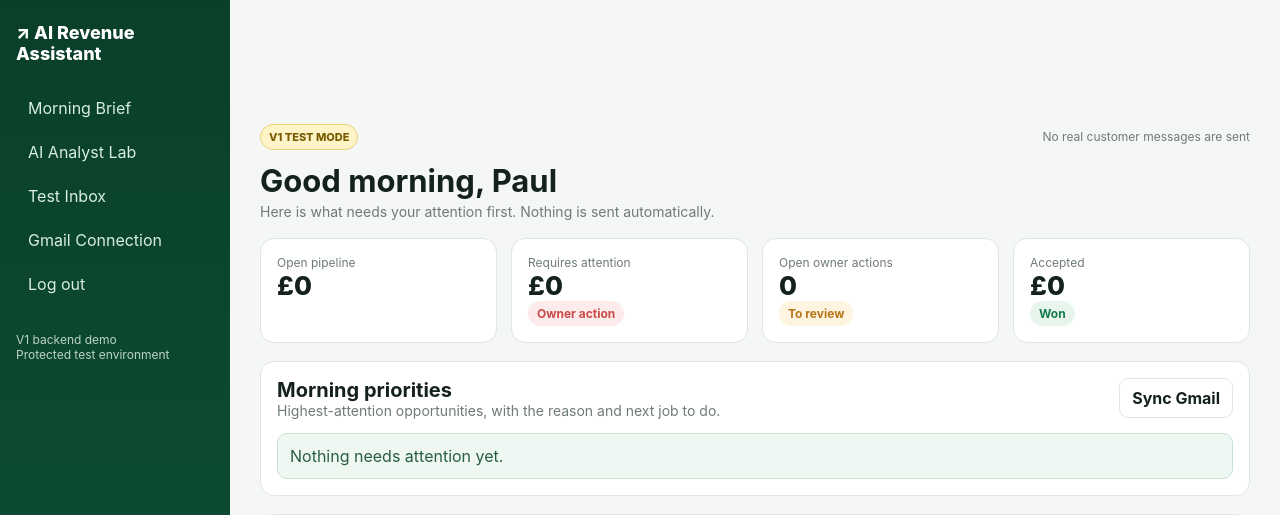
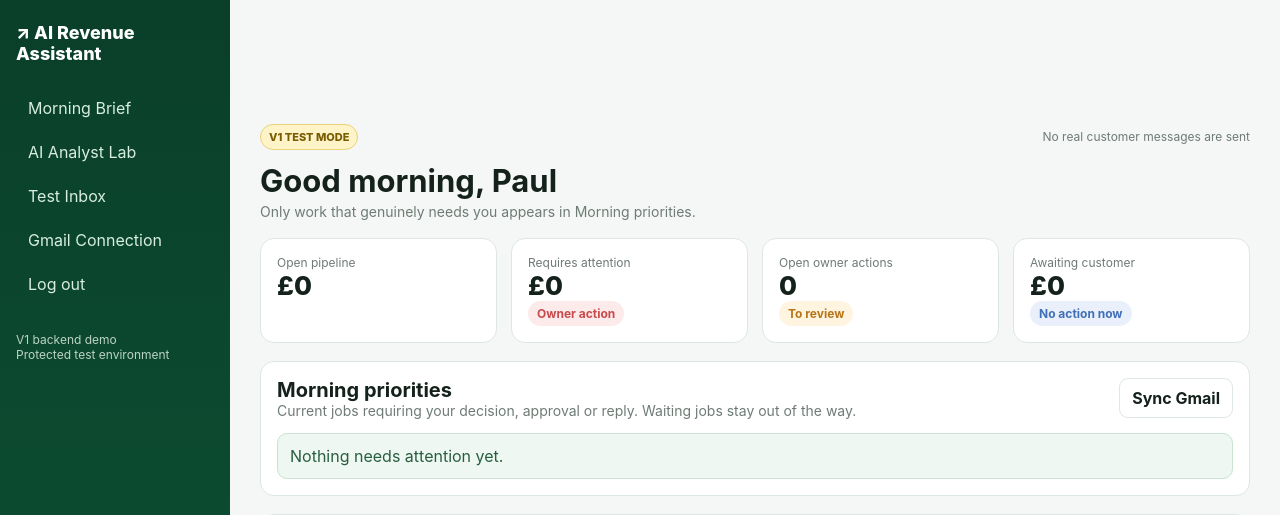
Before and after one commit to paulmcdonagh001-png/ai-revenue-assistant, a Flask app: page / in a window 1280 px wide. Shown: the top 515 px of the page. Run offline with Flask 3, Linux system fonts and the light colour scheme; the visitor is signed in with stand-in values (Sample User, id 1); data that the repository does not hold is empty; some libraries are stand-ins or nearby versions.

Commit message:
Make Morning Brief show only actionable work

```diff
--- a/templates/index.html
+++ b/templates/index.html
@@ -1,15 +1,15 @@
 {% extends "layout.html" %}{% block content %}
 <h1>Good morning, Paul</h1>
-<div class="sub">Here is what needs your attention first. Nothing is sent automatically.</div>
+<div class="sub">Only work that genuinely needs you appears in Morning priorities.</div>
 <div class="cards">
 <div class="card"><div class="label">Open pipeline</div><div class="value">{{ money(metrics.open) }}</div></div>
 <div class="card"><div class="label">Requires attention</div><div class="value">{{ money(metrics.needs) }}</div><span class="pill red">Owner action</span></div>
 <div class="card"><div class="label">Open owner actions</div><div class="value">{{ metrics.open_actions }}</div><span class="pill amber">To review</span></div>
-<div class="card"><div class="label">Accepted</div><div class="value">{{ money(metrics.accepted) }}</div><span class="pill green">Won</span></div>
+<div class="card"><div class="label">Awaiting customer</div><div class="value">{{ money(metrics.awaiting) }}</div><span class="pill blue">No action now</span></div>
 </div>
 
 <div class="card" style="margin-bottom:18px">
-<div style="display:flex;justify-content:space-between;align-items:center;gap:16px"><div><h2 style="margin:0">Morning priorities</h2><div class="sub">Highest-attention opportunities, with the reason and next job to do.</div></div><a class="btn" href="/gmail">Sync Gmail</a></div>
+<div style="display:flex;justify-content:space-between;align-items:center;gap:16px"><div><h2 style="margin:0">Morning priorities</h2><div class="sub">Current jobs requiring your decision, approval or reply. Waiting jobs stay out of the way.</div></div><a class="btn" href="/gmail">Sync Gmail</a></div>
 <div style="margin-top:14px">
 {% for p in priorities %}
 <a href="/opportunity/{{p.opp.id}}" class="priority-row">
@@ -26,7 +26,7 @@
 <tr onclick="location.href='/opportunity/{{o.id}}'" style="cursor:pointer">
 <td><b>{{o.customer_name}}</b><div class="small">{{o.project}}{% if o.location %} · {{o.location}}{% endif %}</div></td>
 <td><b>{{money(o.quote_value)}}</b></td>
-<td><span class="pill {% if o.status=='Needs you' %}red{% elif o.status in ['Ready to send','Accepted'] %}green{% elif o.status in ['Considering','Awaiting quote'] %}amber{% else %}blue{% endif %}">{{o.status}}</span></td>
+<td><span class="pill {% if o.status=='Needs you' %}red{% elif o.status in ['Ready to send','Accepted'] %}green{% elif o.status in ['Considering','Awaiting quote'] %}amber{% elif o.status=='Awaiting customer' %}blue{% else %}blue{% endif %}">{{o.status}}</span></td>
 <td>{{o.next_action or ''}}</td><td>{{o.last_contact or ''}}</td>
 </tr>{% endfor %}
 </tbody></table></div>
```
